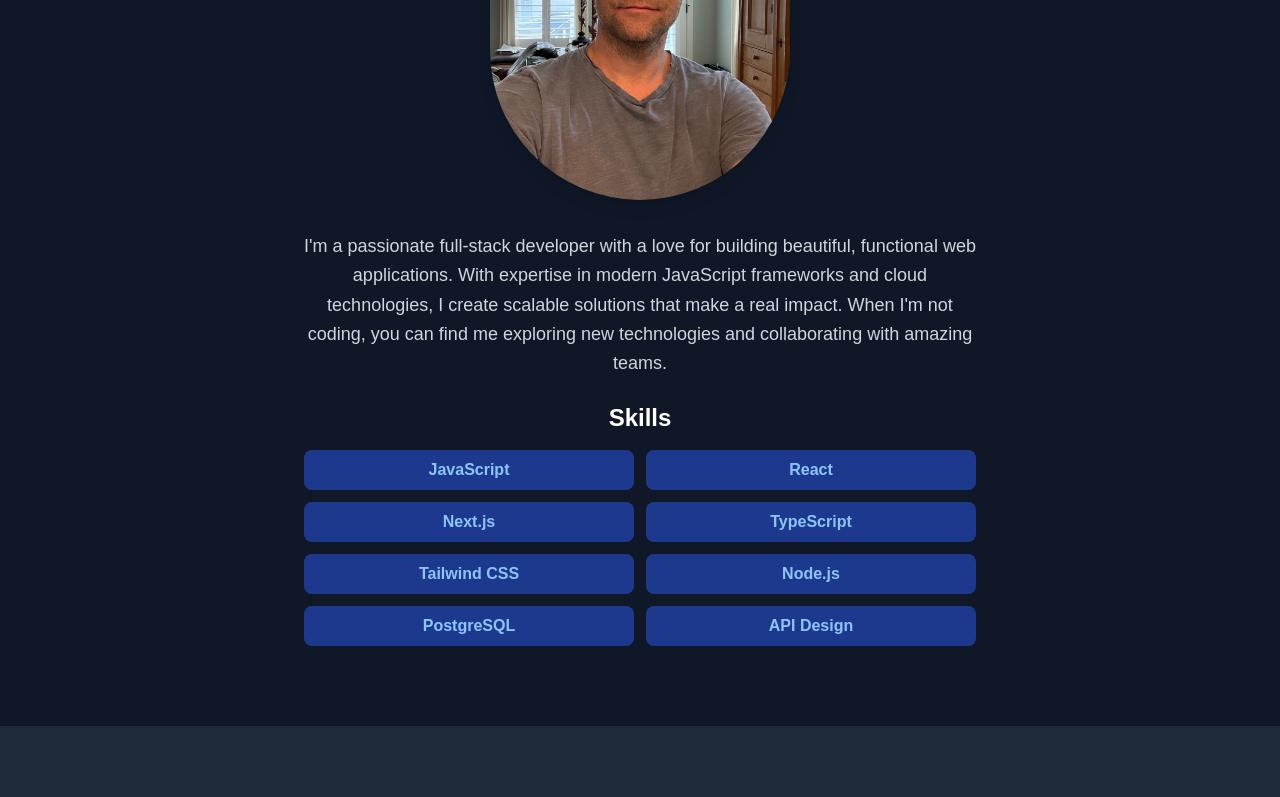
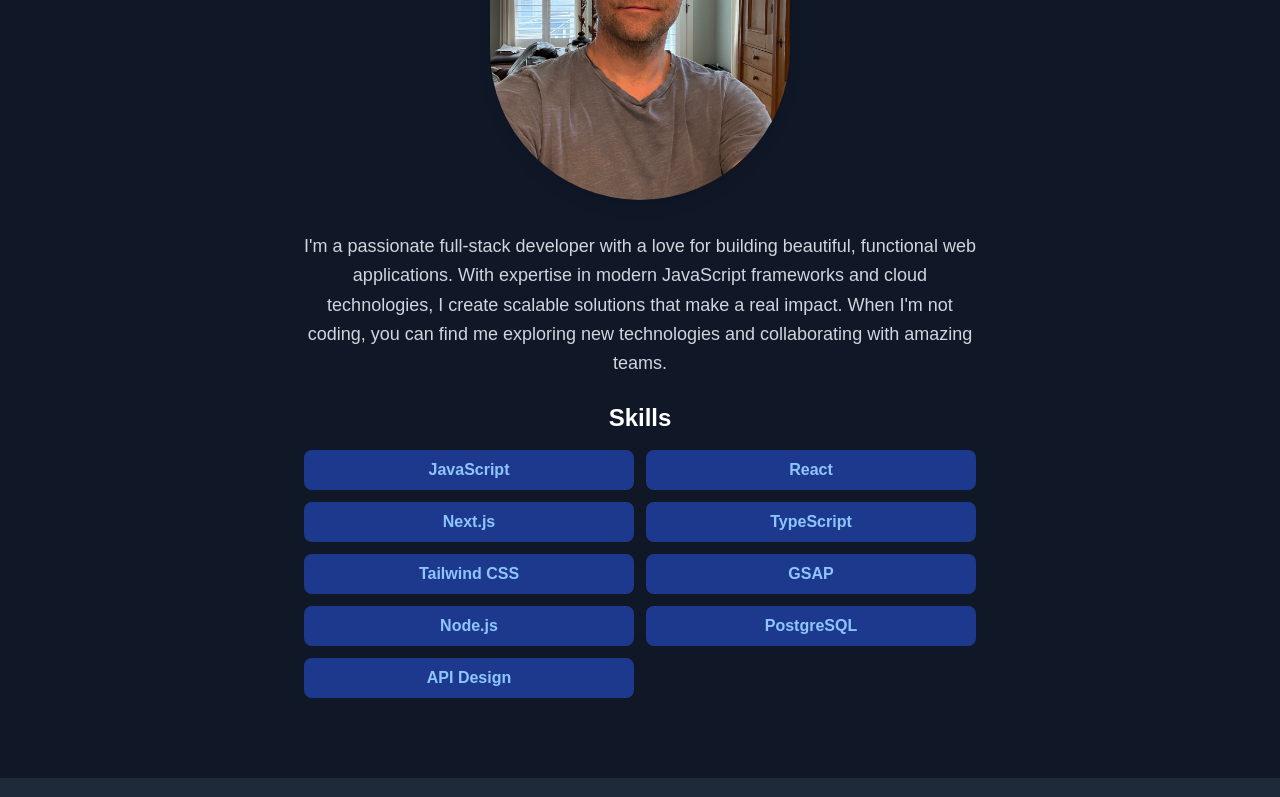
Before and after one commit to JacobPoole84/portfolio, a Next.js app: page / in a window 1280 px wide. Shown: the part 2000-2797 px from the top of the page. Built offline with nearby package versions, Linux system fonts and the light colour scheme.

Commit message:
skill update

```diff
--- a/src/app/page.tsx
+++ b/src/app/page.tsx
@@ -448,6 +448,7 @@ export default function Module5Portfolio() {
                   'Next.js',
                   'TypeScript',
                   'Tailwind CSS',
+                  'GSAP',
                   'Node.js',
                   'PostgreSQL',
                   'API Design',
```
